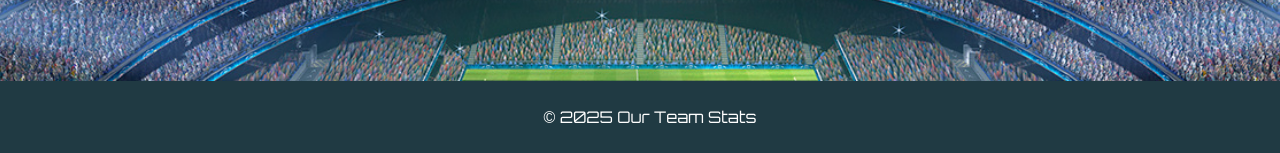
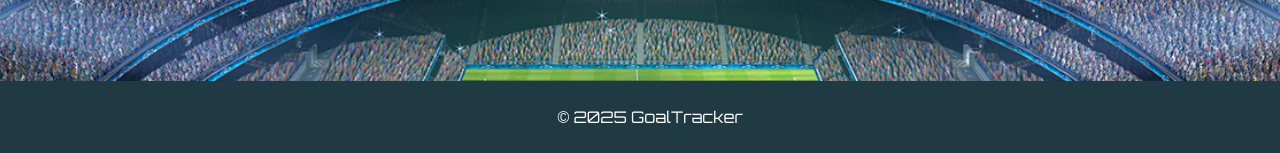
Before and after one commit to MihailJordanov/GoalTracker, a Flask app: page / in a window 1280 px wide. Shown: the part 799-952 px from the top of the page. Run offline with Flask 3, Linux system fonts and the light colour scheme; some libraries are stand-ins or nearby versions.

Commit message:
main - <p>&copy; 2025 GoalTracker</p>
Your Team Stats -> GoalTracker

```diff
--- a/templates/main.html
+++ b/templates/main.html
@@ -45,7 +45,7 @@
         </div>
     </div>
     <footer>
-        <p>&copy; 2025 Our Team Stats</p>
+        <p>&copy; 2025 GoalTracker</p>
     </footer>
 
      <!-- Включи външен JavaScript файл -->
```
